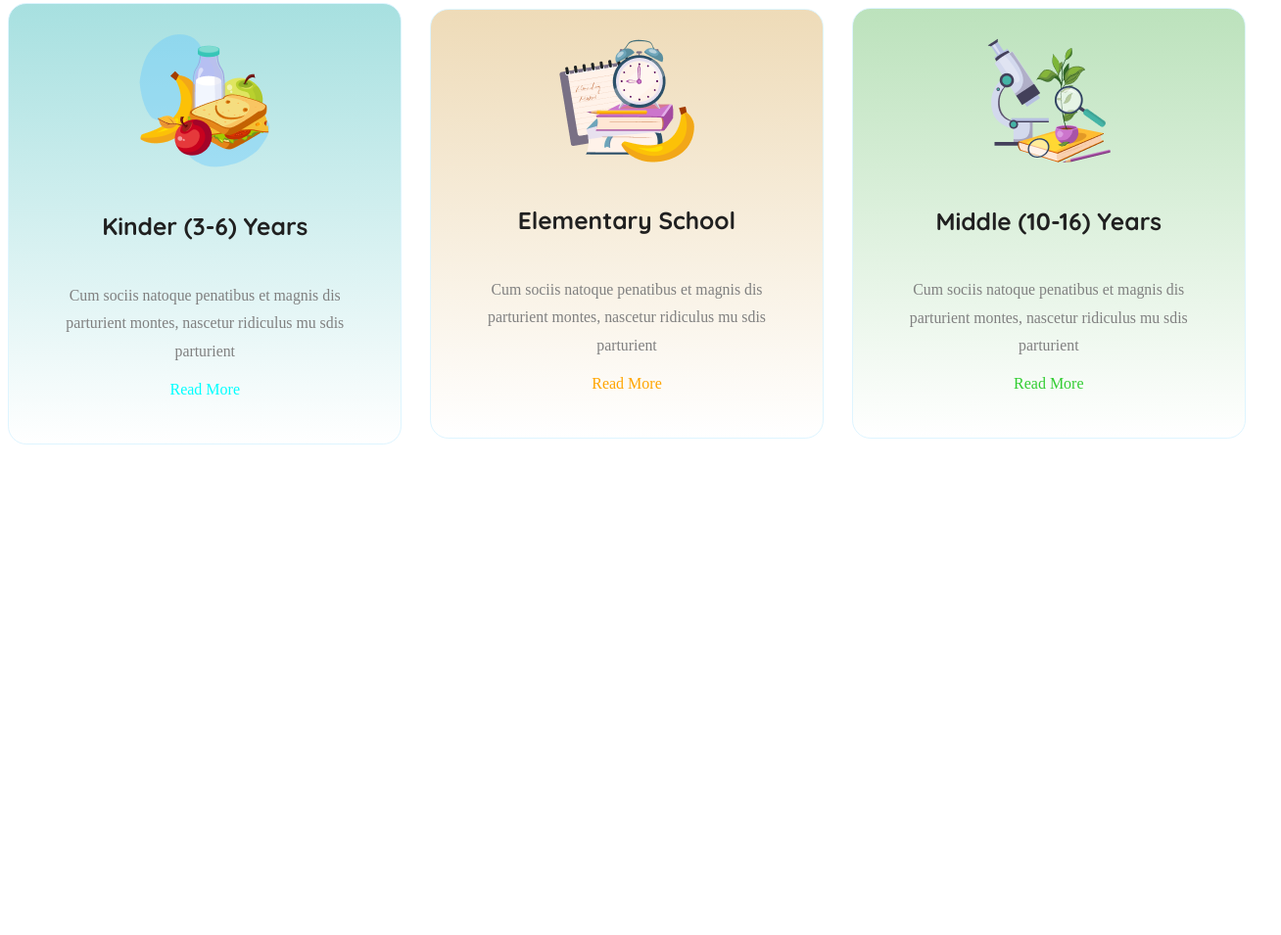
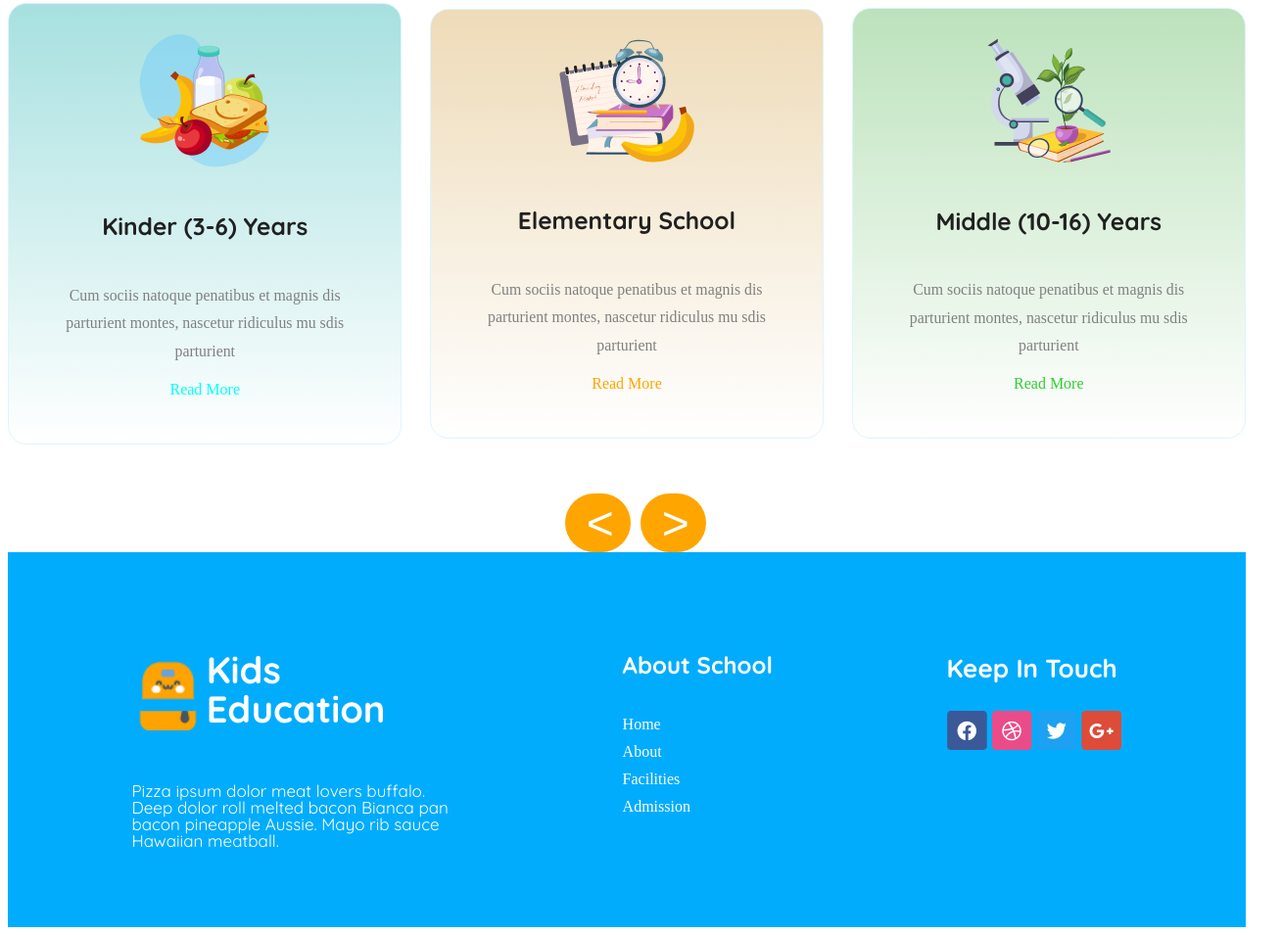
Before and after one commit to suma388/assignment-two-repo, a plain HTML site: page index.html in a window 1280 px wide. Shown: the part 882-1837 px from the top of the page at 98% size, 1308 px wide, since content can reach past the window. Before the commit the page ends 1386 px from the top, so only its background shows below. Drawn offline with Linux system fonts and the light colour scheme.

Commit message:
added all files commit

```diff
--- a/index.html
+++ b/index.html
@@ -71,10 +71,38 @@
                         <p class="center"><span style="color: limegreen;">Read More</span></p>
                     </div>
                 </div>
+                <div class="arrow-botton">
+                    <button class="arrow"><</button>
+                    <button class="arrow">></button>
+                </div>
             </section>
         </main>
         <footer>
-
+            <section class="footer-section">
+                <div class="footer-blog">
+                    <div class="footer-img">
+                        <img id="footer-logo" src="assets/logo.png" alt="">
+                        <h3 class="footer-title">Kids <br>Education</h3>
+                    </div>
+                    <p class="footer-discription">Pizza ipsum dolor meat lovers buffalo. <br> Deep dolor roll melted bacon Bianca pan <br> bacon pineapple Aussie. Mayo rib sauce <br> Hawaiian meatball.</p>
+                </div>
+                <div class="footer-blog">
+                    <h5 class="footer-nav-title">About School</h5>
+                    <li><a href="#">Home</a></li>
+                    <li><a href="#">About</a></li>
+                    <li><a href="#">Facilities</a></li>
+                    <li><a href="#">Admission</a></li>
+                </div>
+                <div class="footer-blog">
+                    <h5 class="icon-title">Keep In Touch</h5>
+                    <div class="icons">
+                        <img src="assets/fb.png" alt="facebook logo">
+                        <img src="assets/dribble.png" alt="">
+                        <img src="assets/twitter.png" alt="">
+                        <img src="assets/google+.png" alt="">
+                    </div>
+                </div>
+            </section>
         </footer>
     </div>
 </body>
--- a/styles/index.css
+++ b/styles/index.css
@@ -48,7 +48,7 @@ header{
     justify-content: space-between;
     justify-items: center;
     align-items: center;
-    width: 1300px;
+    max-width: 1300px;
     margin: 0 auto;
 }
 .header-title{
@@ -145,6 +145,7 @@ text-align: left;
 .card-section{
     max-width: 1300px;
     margin: 0 auto;
+    text-align: center;
 }
 .card-section-title{
     color: rgba(0, 0, 0, 1);
@@ -208,6 +209,112 @@ text-align: center;
     margin-top: 50px;
     margin-bottom: 50px;
 }
+.arrow{
+    color: #ffffff;
+    background-color: orange;
+    padding: 17px 22px;
+    padding-bottom: 20px;
+    padding-top: 22px;
+    padding-right: 45px;
+    border: none;
+    height: 60px;
+    width: 60px;
+    font-size: 3rem;
+    border-radius: 30px;
+    /* text-align: center; */
+    display: flex;
+    justify-items: center;
+    align-items: center;
+}
+.arrow:hover{
+    background-color: rgb(240, 226, 105);
+    border-radius: 50px;
+}
+.arrow-botton{
+    display: flex;
+    justify-items: center;
+    align-items: center;
+    text-align: center;
+    gap: 10px;
+    margin: 0 auto;
+    margin-left: 45%;
+}
+
+
+/* footer section styles */
+.footer-section{
+    background: rgba(1, 172, 253, 1);
+    height: auto;
+    max-width: 1300px;
+    margin-top: 60px;
+    margin: 0 auto;
+    padding: 5% 10%;
+    display: flex;
+    justify-content: space-between;
+    gap: 20px;
+}
+.footer-title{
+    color: rgba(255, 255, 255, 1);
+
+font-family: Quicksand;
+font-size: 38px;
+font-weight: 700;
+line-height: 39.51px;
+letter-spacing: 0%;
+text-align: left;
+}
+#footer-logo{
+    height: 82px;
+    width: 75px;
+}
+.footer-img{
+    display: flex;
+    justify-items: center;
+    align-items: center;
+    gap: 1.32px;
+    margin-bottom: 1px;
+}
+.footer-discription{
+    color: rgba(255, 255, 255, 1);
+
+font-family: Quicksand;
+font-size: 17px;
+font-weight: 400;
+line-height: 100%;
+letter-spacing: 0%;
+text-align: left;
+/* margin-top: 35px; */
+}
+.footer-nav-title{
+    color: rgba(255, 255, 255, 1);
+
+font-family: Quicksand;
+font-size: 24px;
+font-weight: 700;
+line-height: 100%;
+letter-spacing: 0%;
+text-align: left;
+}
+.footer-blog li{
+    list-style: none;
+    margin-bottom: 10px;
+}
+.footer-blog a{
+    text-decoration: none;
+    color: #ffffff;
+}
+.icon-title{
+    color: rgba(255, 255, 255, 1);
+
+font-family: Quicksand;
+font-size: 26px;
+font-weight: 700;
+line-height: 26px;
+letter-spacing: 0%;
+text-align: left;
+margin-bottom: 30px;
+}
+
 
 /* small device responsive media queary */
 @media screen and (max-width:576px) {
@@ -238,4 +345,10 @@ text-align: center;
     .card-container{
         flex-direction: column;
     }
+    .arrow-botton{
+        display: none;
+    }
+    .footer-section{
+        flex-direction: column;
+    }
 }
```
